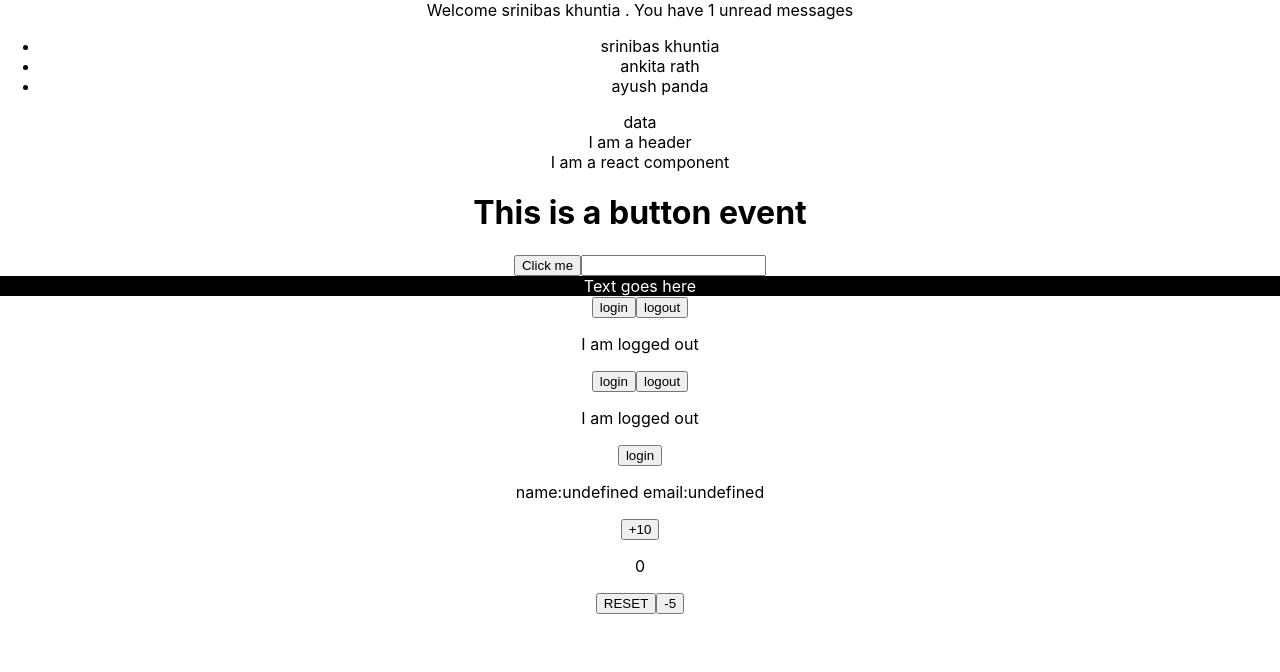
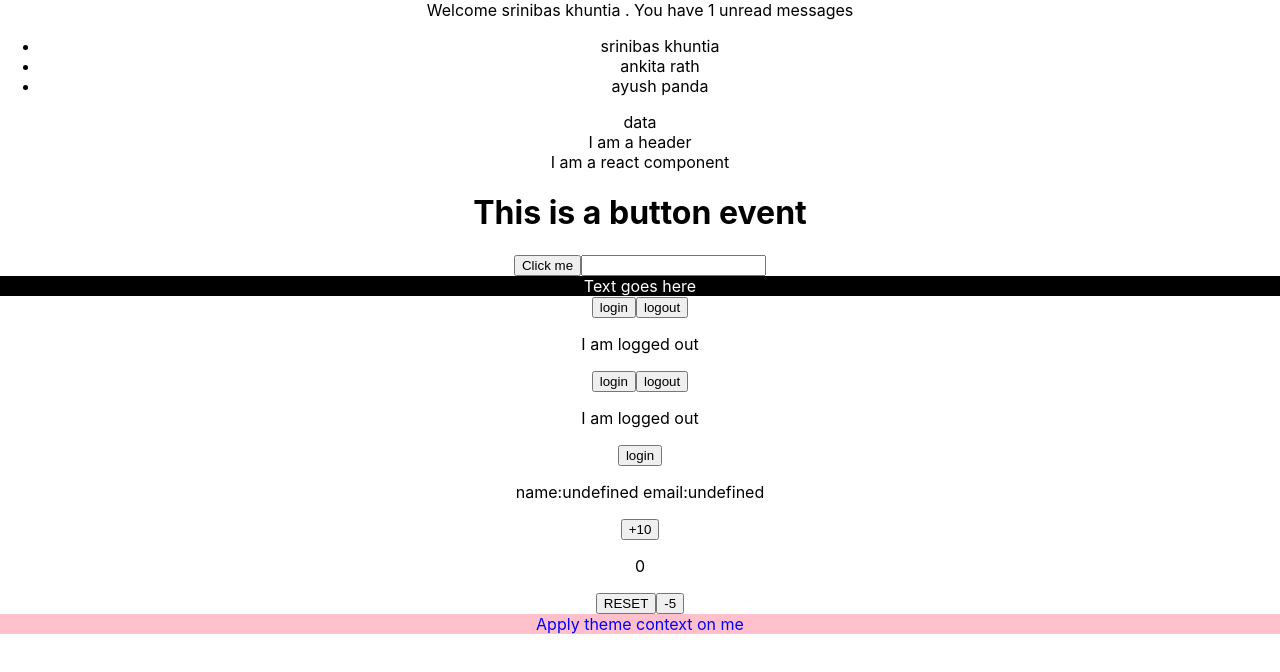
Before and after one commit to srinibas39/typescript, a React (Create React App) app: page / in a window 1280 px wide. Shown: the top 672 px of the page. Built offline with nearby package versions, Linux system fonts and the light colour scheme.

Commit message:
push -u origin master

```diff
--- a/src/App.tsx
+++ b/src/App.tsx
@@ -8,6 +8,7 @@ import { Input } from "./components/Input";
 import { ReactNode } from "./components/ReactNode";
 import { Status } from "./components/status";
 import { Styles } from "./components/Styles";
+import { UseCon } from "./components/UseCon";
 import { UseRed } from "./components/useRed";
 import { UseStateTypeAssertion } from "./components/UseStateTypeAssertion";
 import { Ustate } from "./components/Ustate";
@@ -38,6 +39,7 @@ const App = () => {
       <ExplicitUstate />
       <UseStateTypeAssertion />
       <UseRed />
+      <UseCon/>
     </div>
   );
 };
--- /dev/null
+++ b/src/Context/themeContext.tsx
@@ -0,0 +1,20 @@
+import React, { createContext, useContext } from "react";
+
+type themeContextProp = {
+  children: React.ReactNode;
+};
+
+const theme = {
+  primary: "blue",
+  secondary: "pink",
+};
+
+export const ThemeContext = createContext(theme);
+
+export const ThemeProvider = ({ children }: themeContextProp) => {
+  return (
+    <ThemeContext.Provider value={theme}>{children}</ThemeContext.Provider>
+  );
+};
+
+export const useTheme = () => useContext(ThemeContext);
--- /dev/null
+++ b/src/components/UseCon.tsx
@@ -0,0 +1,6 @@
+import { useTheme } from "../Context/themeContext";
+
+export const UseCon = () => {
+  const theme  = useTheme();
+  return <div style={{color:theme.primary,backgroundColor:theme.secondary}}>Apply theme context on me</div>;
+};
--- a/src/index.tsx
+++ b/src/index.tsx
@@ -1,15 +1,18 @@
-import React from 'react';
-import ReactDOM from 'react-dom/client';
-import './index.css';
-import App from './App';
-import reportWebVitals from './reportWebVitals';
+import React from "react";
+import ReactDOM from "react-dom/client";
+import "./index.css";
+import App from "./App";
+import reportWebVitals from "./reportWebVitals";
+import { ThemeProvider } from "./Context/themeContext";
 
 const root = ReactDOM.createRoot(
-  document.getElementById('root') as HTMLElement
+  document.getElementById("root") as HTMLElement
 );
 root.render(
   <React.StrictMode>
-    <App />
+    <ThemeProvider>
+      <App />
+    </ThemeProvider>
   </React.StrictMode>
 );
 
```
